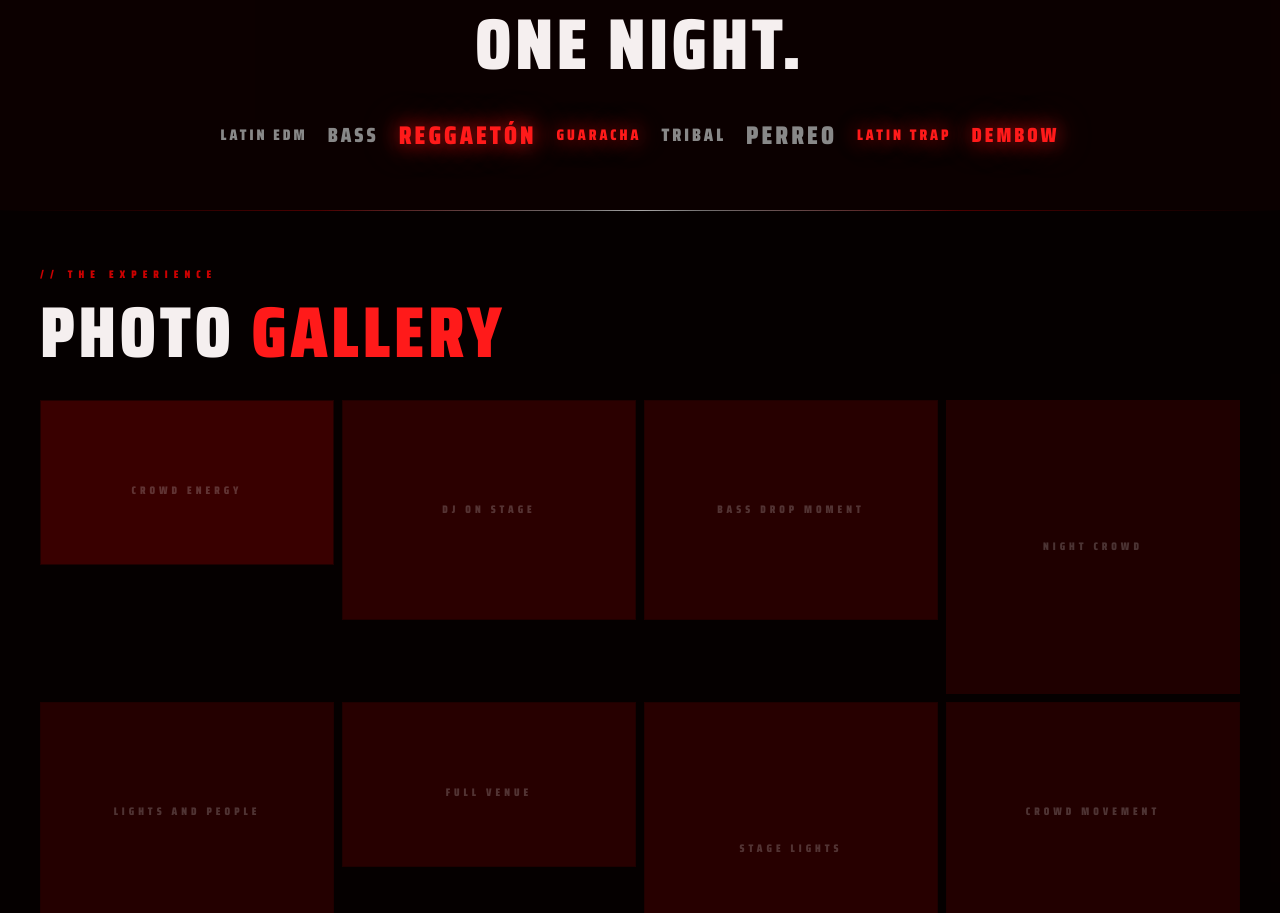
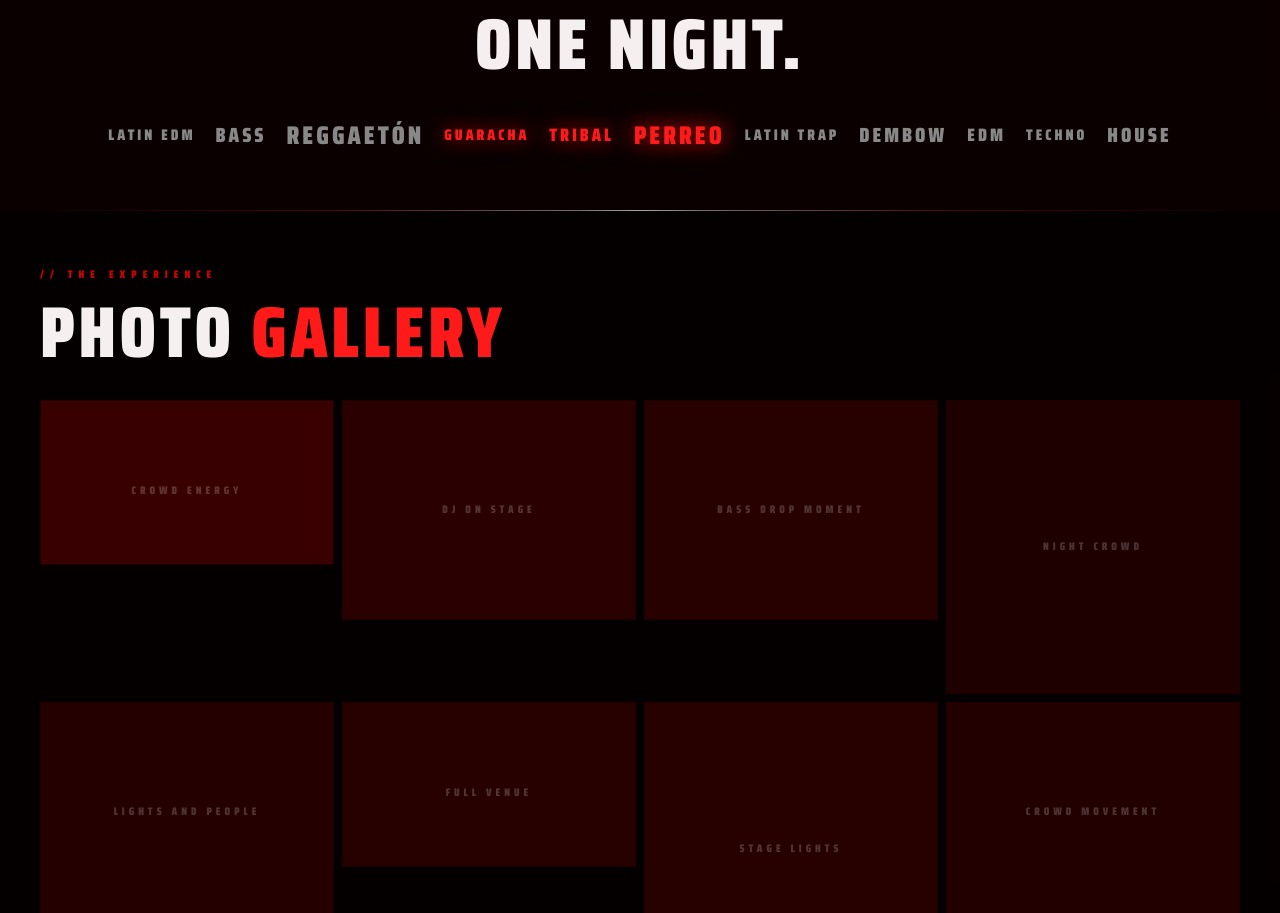
Before and after one commit to Ghostinsky1/pe-webiste-, a React (Vite) app in the folder project 4/: page / in a window 1280 px wide. Shown: the part 3760-4673 px from the top of the page. Built offline with nearby package versions, Linux system fonts and the light colour scheme; no server answers; the database is empty.

Commit message:
Add EDM, TECHNO, and HOUSE to artists list

```diff
--- a/project 4/src/components/public/Sound.jsx
+++ b/project 4/src/components/public/Sound.jsx
@@ -3,7 +3,7 @@ import { motion } from 'framer-motion';
 
 const artists = [
   'LATIN EDM', 'BASS', 'REGGAETÓN', 'GUARACHA', 'TRIBAL',
-  'PERREO', 'LATIN TRAP', 'DEMBOW',
+  'PERREO', 'LATIN TRAP', 'DEMBOW', 'EDM', 'TECHNO', 'HOUSE',
 ];
 
 const sizes = ['text-sm', 'text-base', 'text-lg', 'text-xl', 'text-2xl', 'text-3xl'];
```
